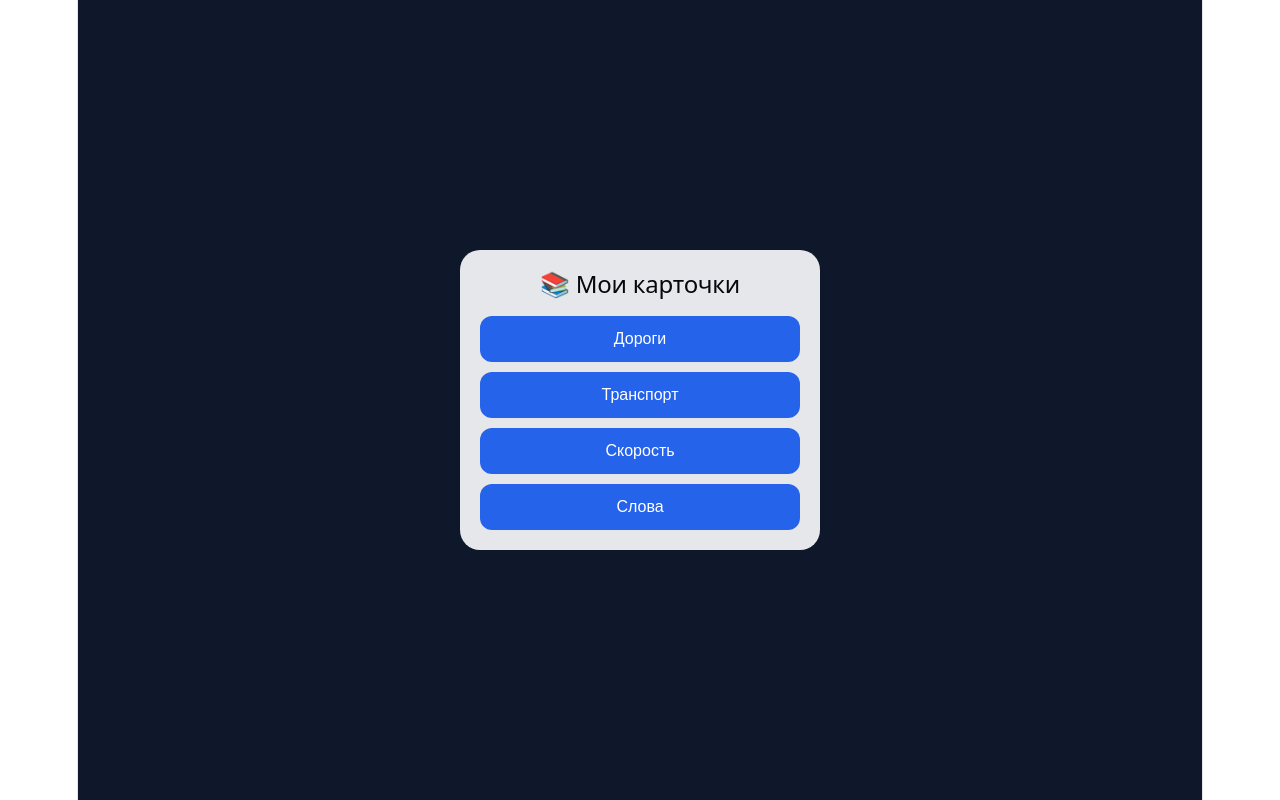
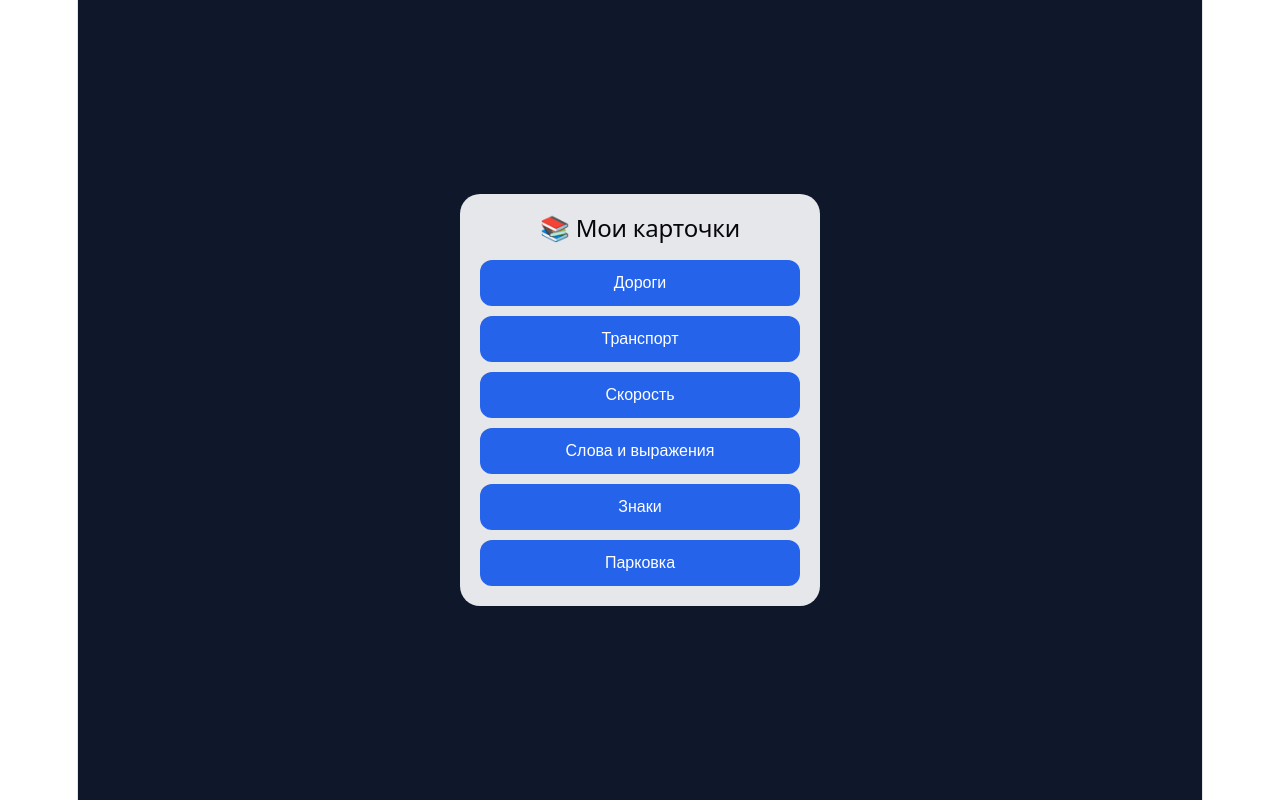
Before and after one commit to tenerifeopen/dgt-flashcards, a React (Vite) app: page / in a window 1280 px wide. Built offline with nearby package versions, Linux system fonts and the light colour scheme.

Commit message:
update cards

```diff
--- a/src/App.jsx
+++ b/src/App.jsx
@@ -1,12 +1,13 @@
 import { useEffect, useState } from "react";
 
 const topics = [
-  { name: "Дороги", file: "/cards/roads.txt" },
-  { name: "Транспорт", file: "/cards/transport.txt" },
-  { name: "Скорость", file: "/cards/speed.txt" },
-  { name: "Слова", file: "/cards/words.txt" }
+  { name: "Дороги", file: "/roads.txt" },
+  { name: "Транспорт", file: "/vehicles.txt" },
+  { name: "Скорость", file: "/speed.txt" },
+  { name: "Слова и выражения", file: "/words.txt" },
+  { name: "Знаки", file: "/signs.txt" },
+  { name: "Парковка", file: "/parking.txt" }
 ];
-
 export default function App() {
   const [screen, setScreen] = useState("menu");
   const [cards, setCards] = useState([]);
```
